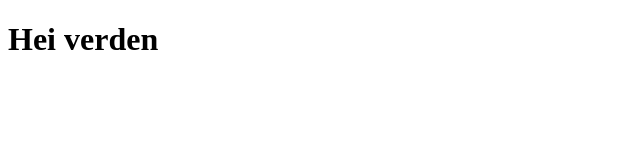
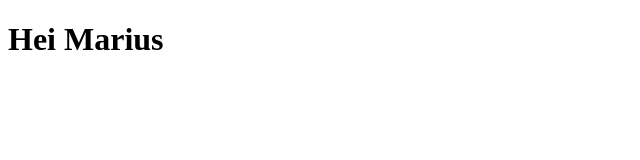
Before and after one commit to Yasinali313/sandbox, a plain HTML site: page hei.html in a window 1280 px wide. Shown: the full height of the page, 0-640 px from the left. Drawn offline with Linux system fonts and the light colour scheme.

```diff
--- a/hei.html
+++ b/hei.html
@@ -6,6 +6,6 @@
     <title>Document</title>
 </head>
 <body>
-    <h1>Hei verden</h1>
+    <h1>Hei Marius</h1>
 </body>
 </html>
```
